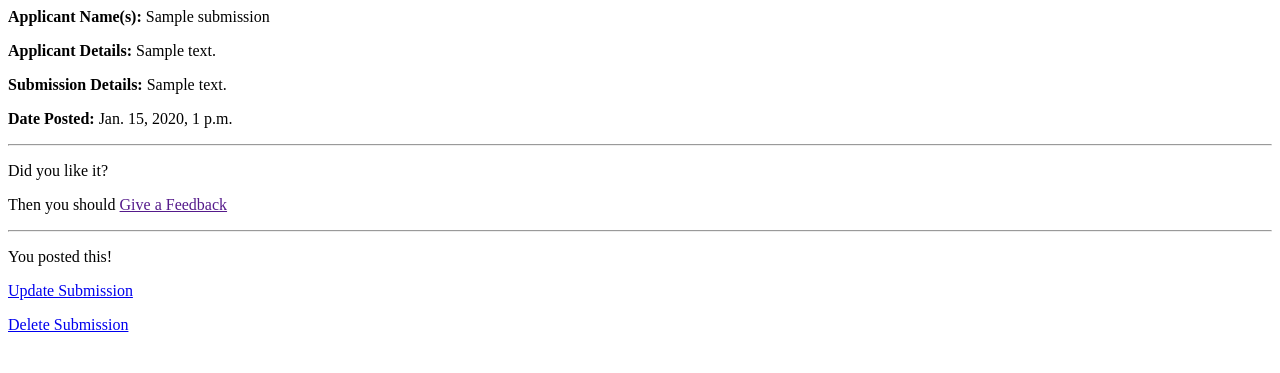
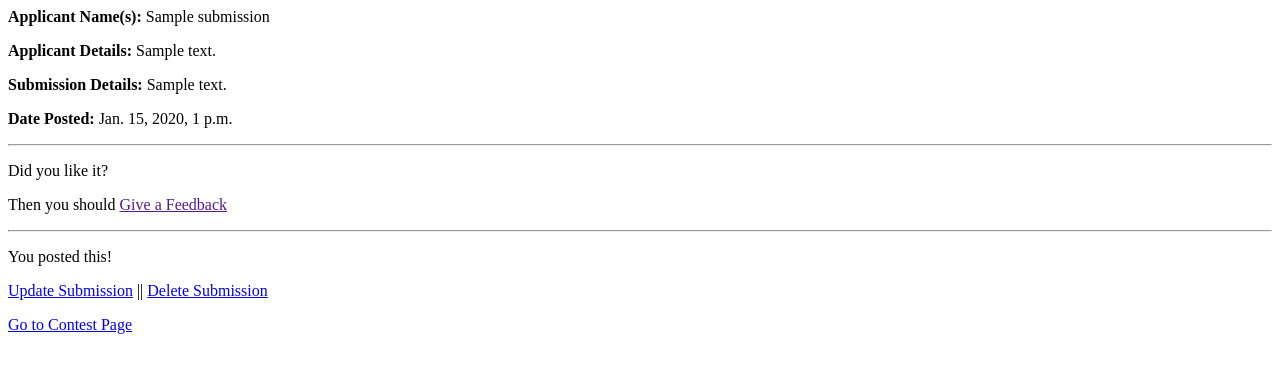
Before and after one commit to altaywtf/next-for-now, a Django app: template src/templates/contests/details_submission.html in a window 1280 px wide. Shown: the top 373 px of the page. Run offline with Django 3.2, Linux system fonts and the light colour scheme; the template is opened without the code that fills it: values that come from a table or form of the project are taken from there, others are empty; a user stored in the database is signed in; tables that the repository leaves empty hold one stand-in row (values such as "Sample post").

Commit message:
Update success links for contest/submission creation/update operations

```diff
--- a/src/nfn_contests/models.py
+++ b/src/nfn_contests/models.py
@@ -2,6 +2,7 @@ from __future__ import unicode_literals
 
 import datetime
 from django.db import models
+from django.core.urlresolvers import reverse
 from django.utils import timezone
 from autoslug import AutoSlugField
 
@@ -30,6 +31,9 @@ class Contest(models.Model):
 	date_deadline = models.DateField('Deadline', blank=False, null=False)
 	is_approved = models.BooleanField('Approved', default=True)
 
+	def get_absolute_url(self):
+		return reverse('contests:view_contest', kwargs={'slug': self.slug})
+
 	@property
 	def is_ongoing(self):
 		if self.date_deadline > datetime.date.today():
@@ -51,5 +55,8 @@ class Submission(models.Model):
 	is_winner = models.BooleanField('Winner!', default=False)
 	date_posted = models.DateTimeField('Submission Date', auto_now_add=True)
 
+	def get_absolute_url(self):
+		return reverse('contests:view_submission', kwargs={'contest_slug': self.contest.slug, 'pk': self.pk})
+
 	def __unicode__(self):
 		return '%s %s' % (self.contest, self.applicant)
--- a/src/templates/contests/details_submission.html
+++ b/src/templates/contests/details_submission.html
@@ -12,6 +12,10 @@
 {% if user == submission.applicant %}
 <hr>
 <p>You posted this!</p>
-<p><a href="/contests/{{submission.contest.slug}}/submissions/{{submission.pk}}/update">Update Submission</a></p>
-<p><a href="/contests/{{submission.contest.slug}}/submissions/{{submission.pk}}/delete">Delete Submission</a></p>
+<p>
+<a href="/contests/{{submission.contest.slug}}/submissions/{{submission.pk}}/update">Update Submission</a> ||
+<a href="/contests/{{submission.contest.slug}}/submissions/{{submission.pk}}/delete">Delete Submission</a>
+</p>
 {% endif %}
+
+<p><a href="/contests/{{submission.contest.slug}}">Go to Contest Page</a></p>
```
Also changed, not shown: src/nfn_contests/views.py (+23 -16 lines).
